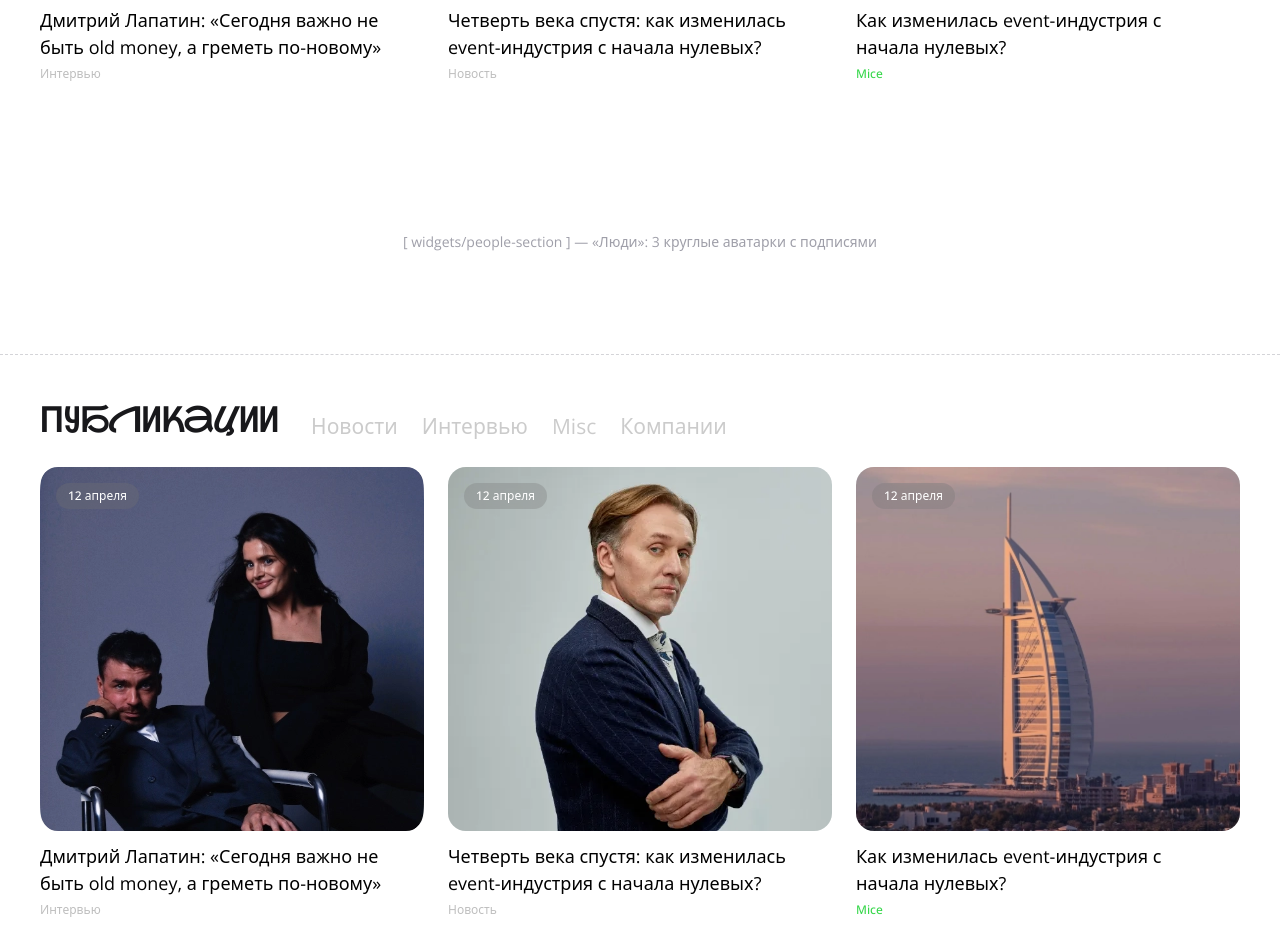
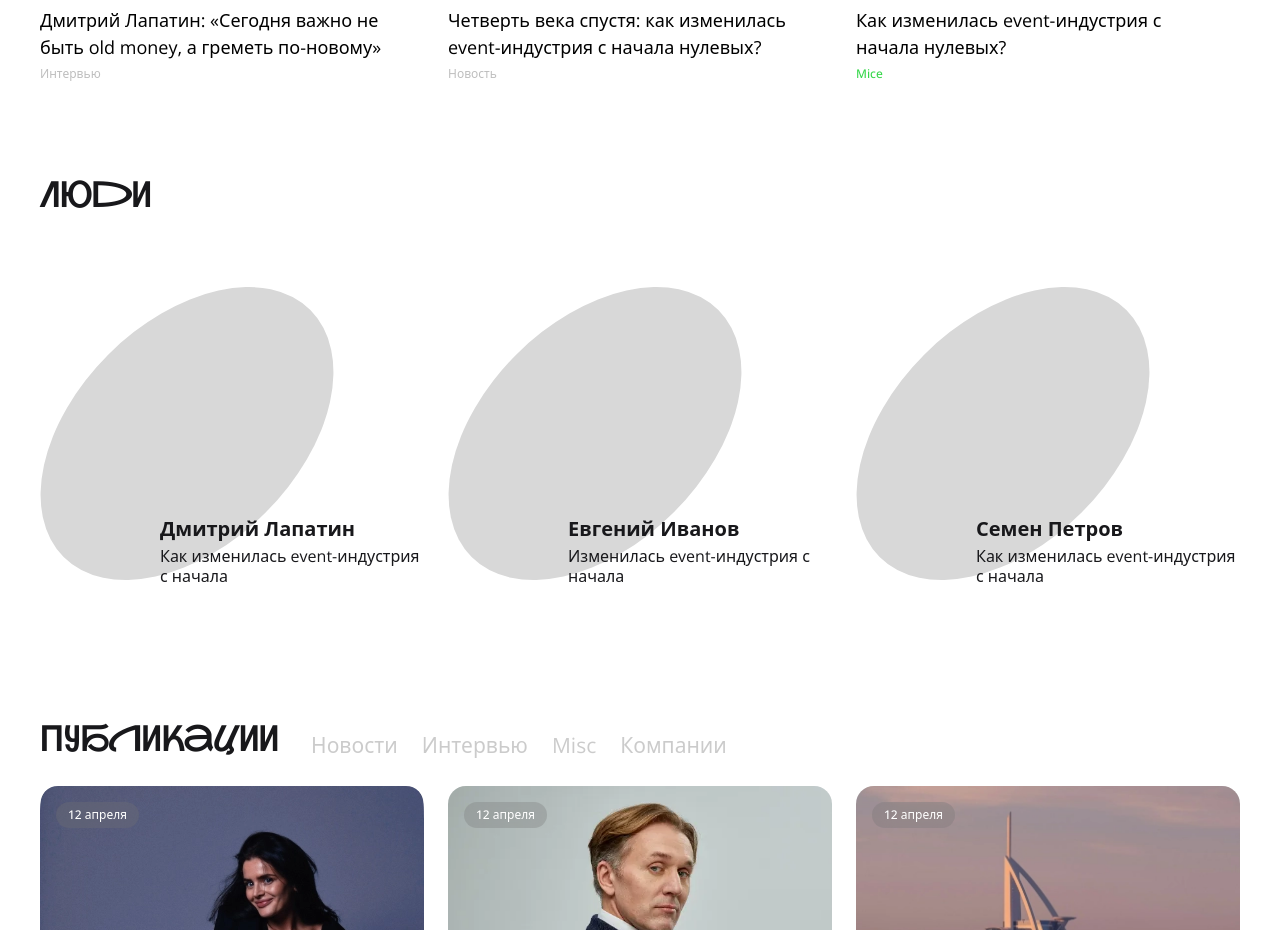
Before and after one commit to Imba-Sharik/event-frontend, a Next.js app: page / in a window 1280 px wide. Shown: the part 2880-3810 px from the top of the page. Built offline with nearby package versions, Linux system fonts and the light colour scheme; a web font is replaced by a local one.

Commit message:
feat(people): собрать секцию «Люди» с эллипсами и подписями

```diff
--- a/src/widgets/people-section/ui/people-section.tsx
+++ b/src/widgets/people-section/ui/people-section.tsx
@@ -1,10 +1,51 @@
 import { Container } from "@/shared/ui/container";
+import { SectionHeader } from "@/shared/ui/section-header";
+
+interface Person {
+  name: string;
+  description: string;
+}
+
+const people: Person[] = [
+  {
+    name: "Дмитрий Лапатин",
+    description: "Как изменилась event-индустрия с начала",
+  },
+  {
+    name: "Евгений Иванов",
+    description: "Изменилась event-индустрия с начала",
+  },
+  {
+    name: "Семен Петров",
+    description: "Как изменилась event-индустрия с начала",
+  },
+];
 
 export function PeopleSection() {
   return (
-    <section className="border-b border-dashed border-zinc-300">
-      <Container className="flex h-56 items-center justify-center text-sm text-zinc-400">
-        [ widgets/people-section ] — «Люди»: 3 круглые аватарки с подписями
+    <section className="py-12">
+      <Container>
+        <SectionHeader title="Люди" className="mb-6" />
+        <ul className="grid grid-cols-3 gap-x-6 gap-y-12">
+          {people.map((person) => (
+            <li key={person.name} className="relative aspect-square">
+                <div className="absolute left-0 top-1/2 size-73.25 -translate-y-1/2">
+                  <div
+                    aria-hidden
+                    className="absolute left-1/2 top-1/2 h-87.25 w-55.75 -translate-x-1/2 -translate-y-1/2 rotate-45 rounded-[50%] bg-[#d8d8d8]"
+                  />
+                </div>
+                <div className="absolute bottom-10 left-30 right-0">
+                  <p className="text-[20px] font-semibold leading-6.75 text-zinc-900">
+                    {person.name}
+                  </p>
+                  <p className="mt-1 text-base leading-5 text-zinc-900">
+                    {person.description}
+                  </p>
+                </div>
+              </li>
+          ))}
+        </ul>
       </Container>
     </section>
   );
```
